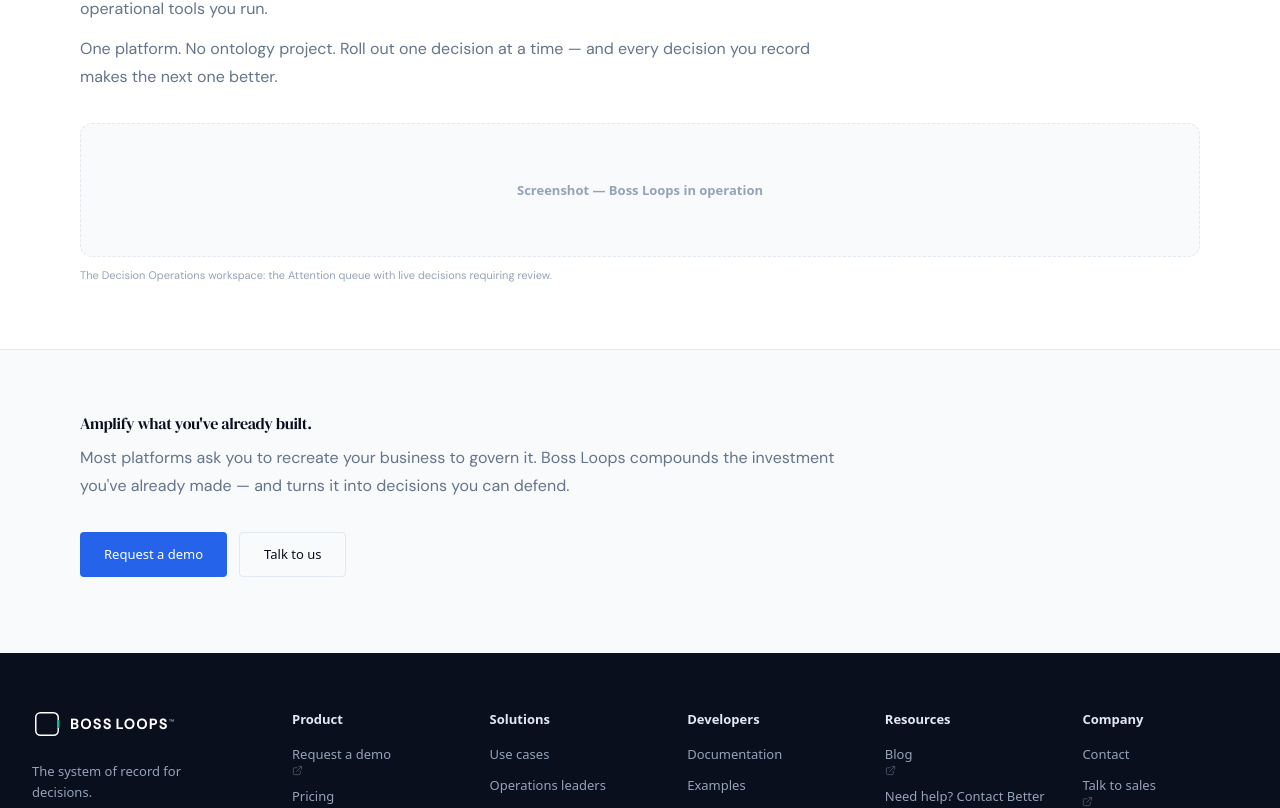
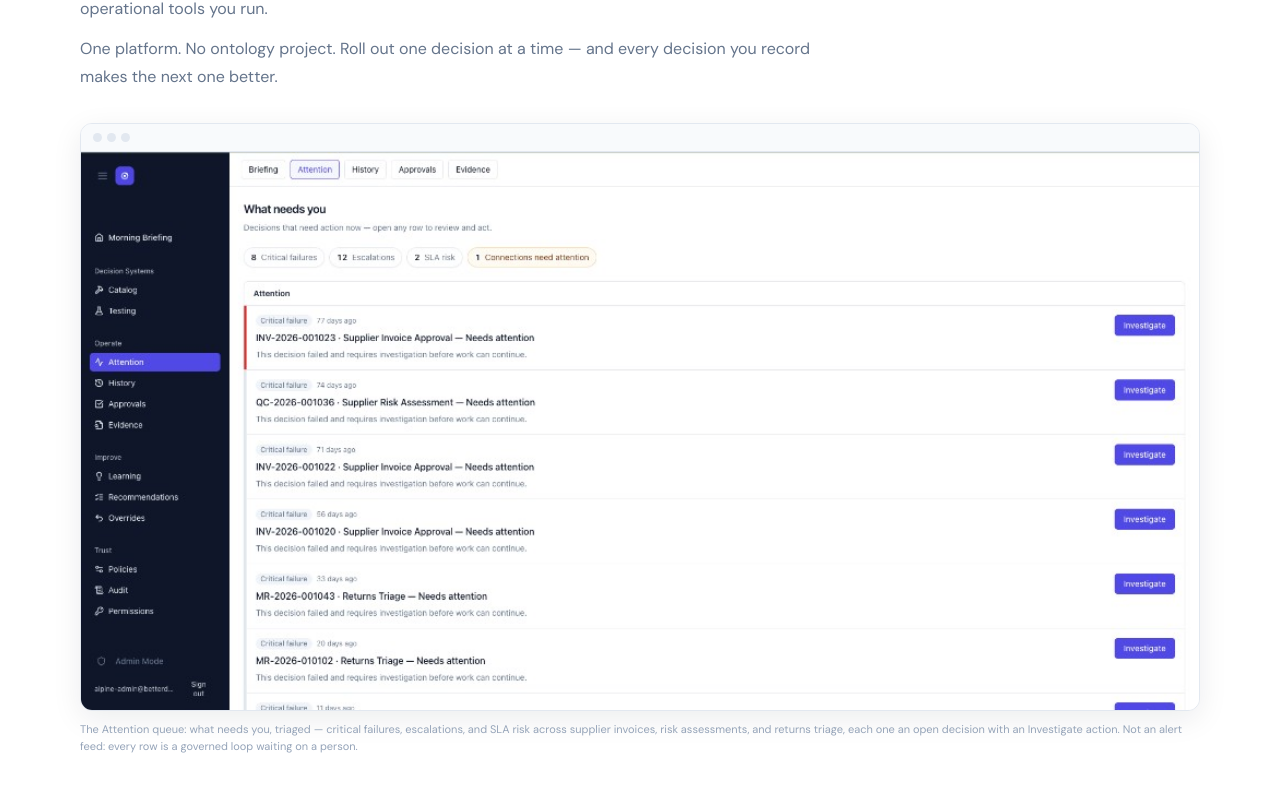
Before and after one commit to loopengine/loopengine.io, a Next.js app: page /product/reuse-dont-rebuild in a window 1280 px wide. Shown: the part 4498-5306 px from the top of the page. Built offline with nearby package versions, Linux system fonts and the light colour scheme; no server answers.

Commit message:
feat(site): fill Attention queue slot on reuse-dont-rebuild
The Attention workspace capture — triaged critical failures, escalations,
and SLA risk, each row an open decision with an Investigate action.

```diff
--- a/app/product/reuse-dont-rebuild/page.tsx
+++ b/app/product/reuse-dont-rebuild/page.tsx
@@ -289,7 +289,9 @@
           </p>
           <VisualSlot
             label="Screenshot — Boss Loops in operation"
-            caption="The Decision Operations workspace: the Attention queue with live decisions requiring review."
+            caption="The Attention queue: what needs you, triaged — critical failures, escalations, and SLA risk across supplier invoices, risk assessments, and returns triage, each one an open decision with an Investigate action. Not an alert feed: every row is a governed loop waiting on a person."
+            src="/screenshots/attention-queue.png"
+            alt="The Boss Loops Attention workspace — a triaged queue of decisions needing action, filtered by critical failures, escalations, and SLA risk, each row naming the decision and offering an Investigate action."
           />
         </div>
       </section>
```
Also changed, not shown: public/screenshots/attention-queue.png (added).
